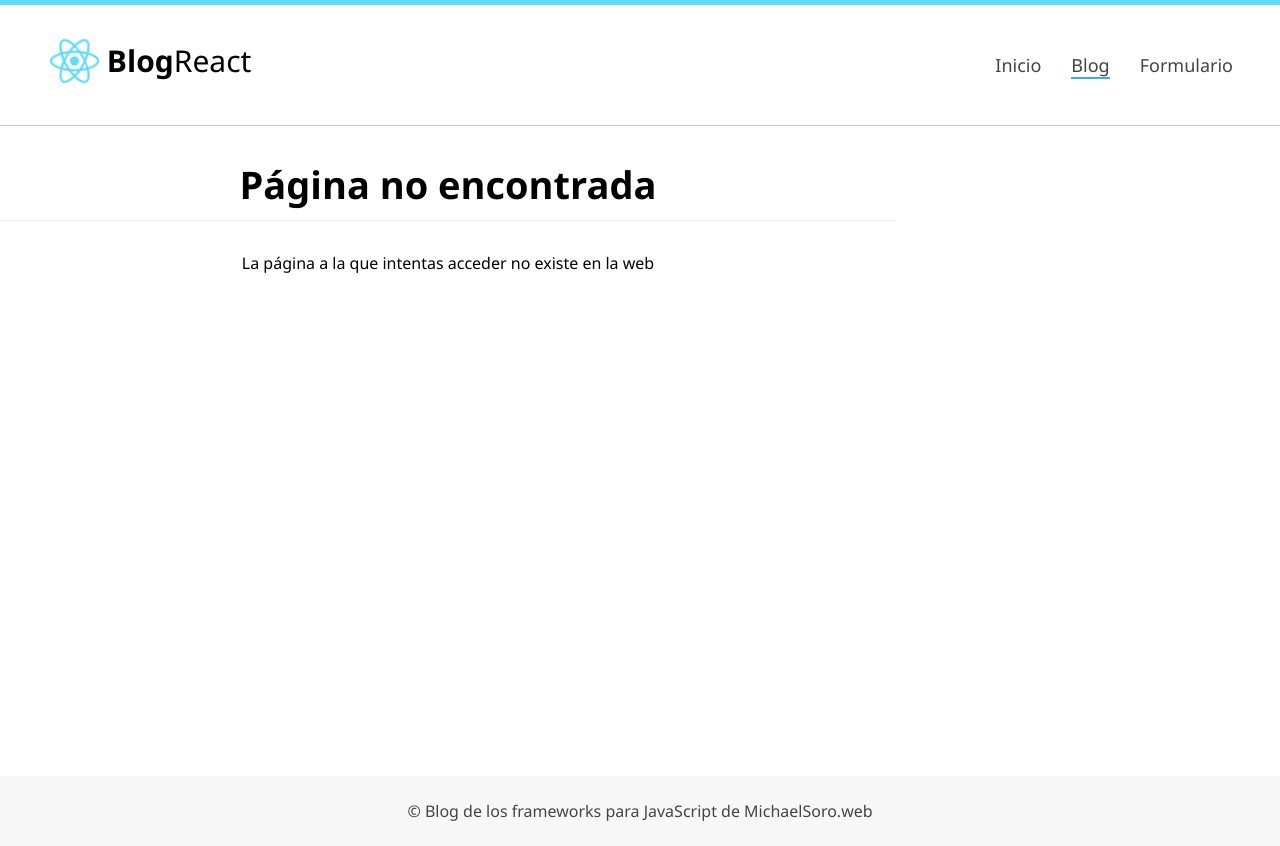
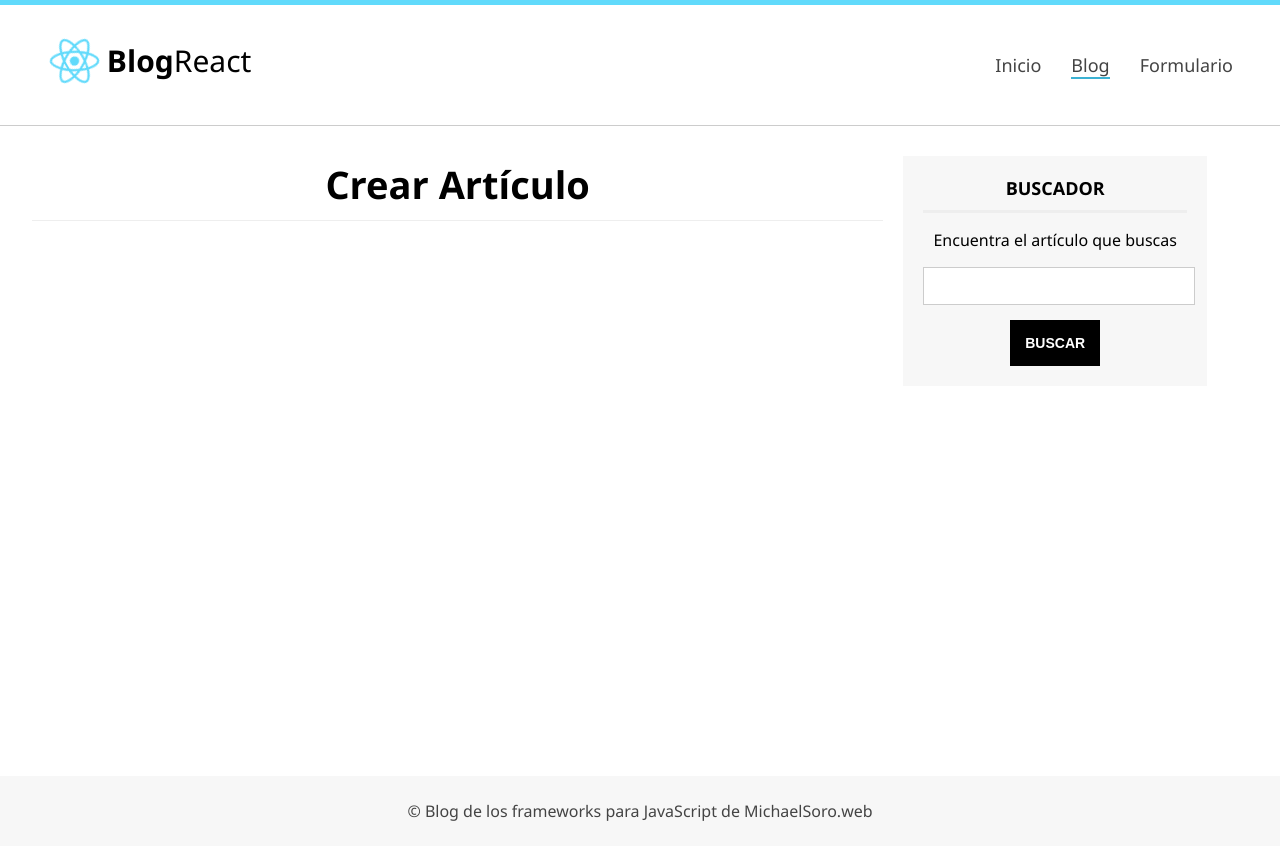
Before and after one commit to MaikolSoro/Blog-React, a React (Create React App) app in the folder blogreact/: page /blog/crear in a window 1280 px wide. Built offline with nearby package versions, Linux system fonts and the light colour scheme.

Commit message:
Se agrego el componente de crear un articulo y el link del boton

```diff
--- a/blogreact/src/Router.js
+++ b/blogreact/src/Router.js
@@ -12,6 +12,7 @@ import Blog from "./components/Blog";
 import Formulario from "./components/Formulario";
 import Article from "./components/Article";
 import Search from "./components/Search";
+import CrearArticle from "./components/CrearArticle";
 
 class Router extends Component {
   render() {
@@ -25,6 +26,7 @@ class Router extends Component {
           <Route exact path="/home" component={Home} />
           <Route exact path="/blog" component={Blog} />
           <Route exact path="/blog/articulo/:id" component={Article} />
+          <Route exact path="/blog/crear" component={CrearArticle} />
           <Route exact path="/blog/busqueda/:search" component={Search} />
           <Route exact path="/redirect/:search" render={
             (props) => {
--- /dev/null
+++ b/blogreact/src/components/CrearArticle.js
@@ -0,0 +1,20 @@
+import React, { Component } from "react";
+import { Redirect, Link } from "react-router-dom";
+import axios from "axios";
+import Global from "../Global";
+import Sidebar from "./Sidebar";
+
+// validacion de los formularios y alertas
+class CrearArticle extends Component {
+  render() {
+    return (
+      <div className="center">
+        <section id="content">
+          <h2 className= "subheader">Crear Artículo</h2>
+        </section>
+        <Sidebar/>
+      </div>
+    );
+  }
+}
+export default CrearArticle;
--- a/blogreact/src/components/Sidebar.js
+++ b/blogreact/src/components/Sidebar.js
@@ -1,5 +1,5 @@
 import React, { Component } from 'react';
-import {Redirect}  from 'react-router-dom';
+import {Redirect,Link}  from 'react-router-dom';
 
 class Sidebar extends Component {
 
@@ -30,9 +30,7 @@ class Sidebar extends Component {
         {this.props.blog === "true" &&
           <div id="nav-blog" className="sidebar-item">
             <h3>Puedes hacer esto</h3>
-            <a href="#" className="btn btn-success">
-              Crear artículo
-            </a>
+            <Link to={'/blog/crear'} className="btn btn-success">Crear Artículo</Link>
           </div>
         }
 
```
